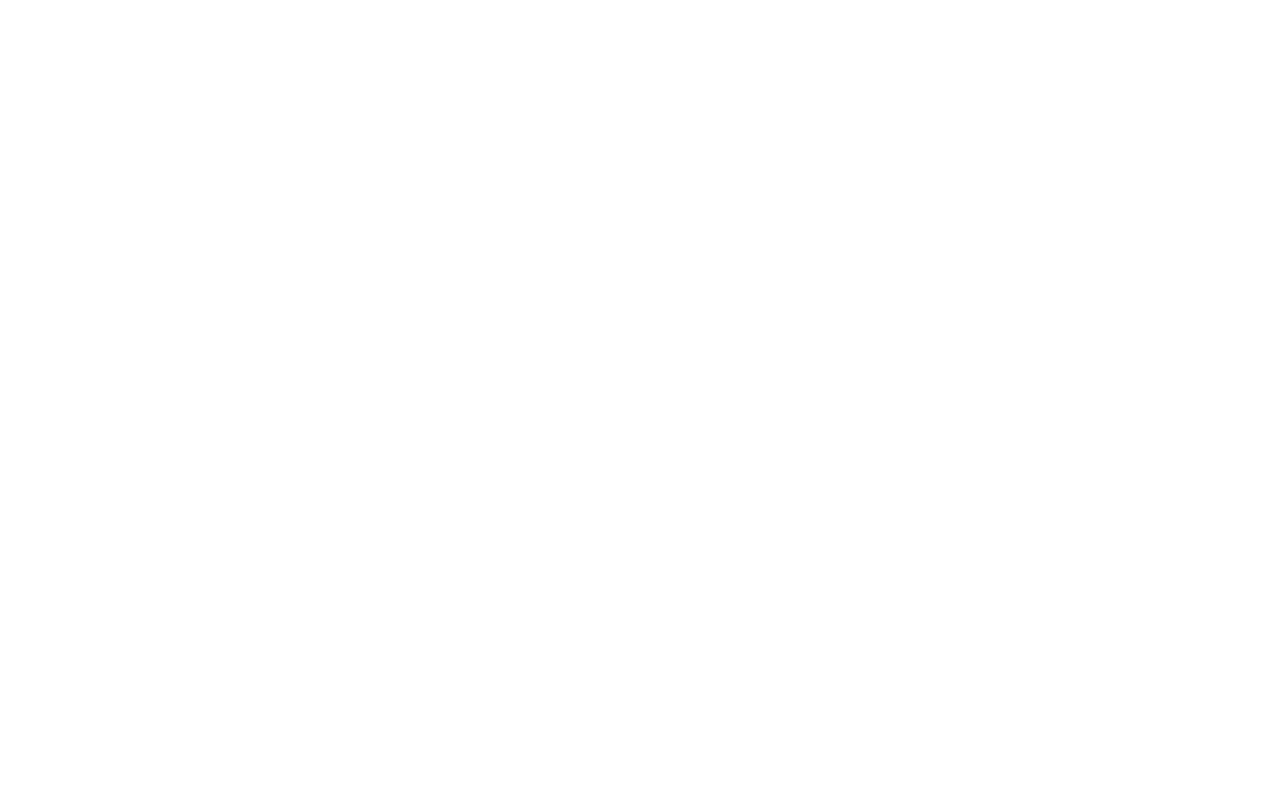
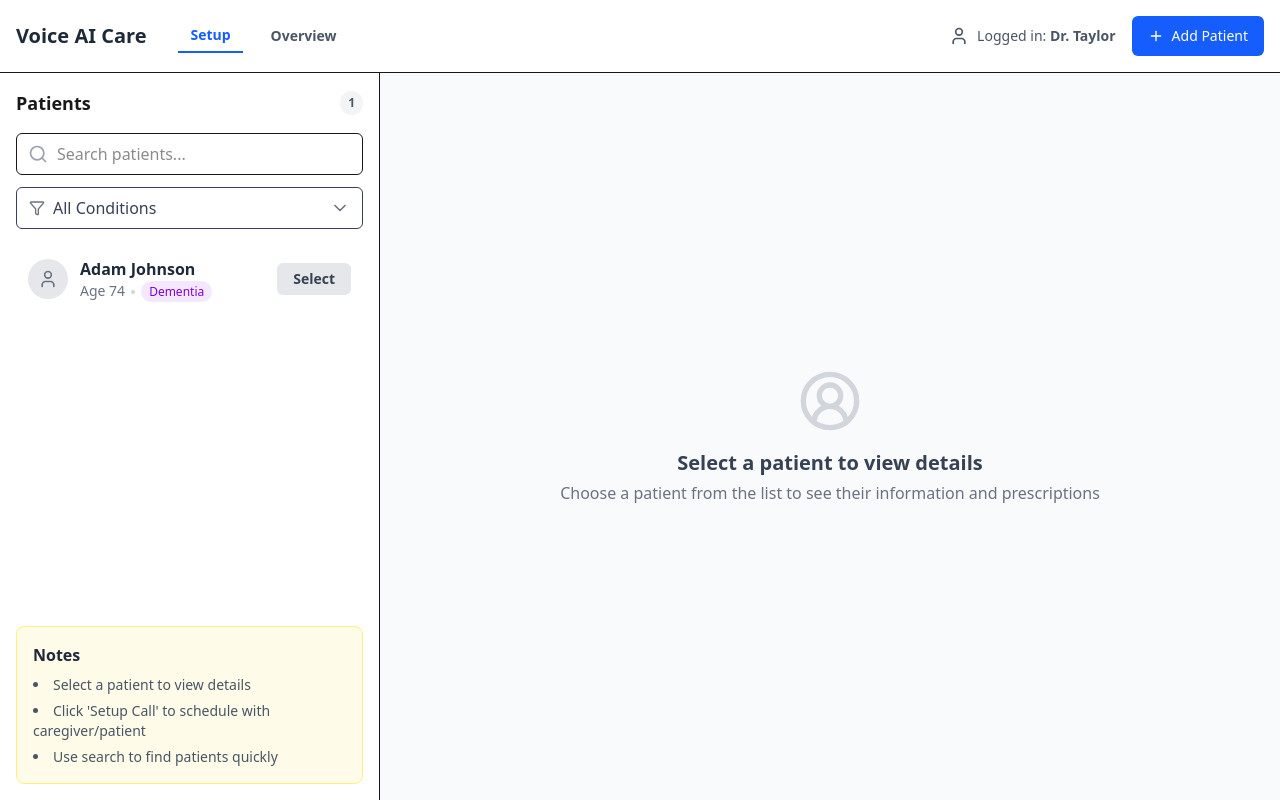
Before and after one commit to useyourshadow/ShellHacks25, a React app in the folder frontend/: page /dashboard in a window 1280 px wide. Before the commit this address had no page. Built offline with nearby package versions, Linux system fonts and the light colour scheme; the HTML template or start-up script is replaced by a standard one.

Commit message:
Created frontend for dashboard

```diff
--- a/frontend/src/App.tsx
+++ b/frontend/src/App.tsx
@@ -3,7 +3,7 @@
 import { Login } from './Login';
 import { Toaster } from "react-hot-toast";
 import { Signup } from "./SignUp";
-
+import { Dashboard } from "./pages/Dashboard";
 function App() {
   return (
     <div>
@@ -14,6 +14,8 @@
         <Route path="/" element={<Home />} />
         <Route path="/login" element={<Login />} />
         <Route path="/signup" element ={<Signup/>}/>
+        <Route path="/dashboard" element={<Dashboard />} />
+
       </Routes>
     </div>
   );
--- /dev/null
+++ b/frontend/src/components/Header.tsx
@@ -0,0 +1,40 @@
+// src/components/Header.tsx
+import * as Tabs from '@radix-ui/react-tabs';
+import { User, Plus } from 'lucide-react';
+import { Button } from './ui/Button';
+
+export function Header() {
+  return (
+    <header className="flex items-center justify-between p-4 border-b bg-white">
+      <div className="flex items-center gap-8">
+        <h1 className="text-xl font-bold text-gray-800">Voice AI Care</h1>
+        <Tabs.Root defaultValue="setup">
+          <Tabs.List className="flex gap-4">
+            <Tabs.Trigger
+              value="setup"
+              className="px-3 py-1.5 text-sm font-semibold text-gray-600 data-[state=active]:text-blue-600 data-[state=active]:border-b-2 data-[state=active]:border-blue-600 focus:outline-none"
+            >
+              Setup
+            </Tabs.Trigger>
+            <Tabs.Trigger
+              value="overview"
+              className="px-3 py-1.5 text-sm font-semibold text-gray-600 data-[state=active]:text-blue-600 data-[state=active]:border-b-2 data-[state=active]:border-blue-600 focus:outline-none"
+            >
+              Overview
+            </Tabs.Trigger>
+          </Tabs.List>
+        </Tabs.Root>
+      </div>
+      <div className="flex items-center gap-4">
+        <div className="flex items-center gap-2 text-sm text-gray-600">
+          <User className="w-5 h-5" />
+          <span>Logged in: <strong>Dr. Taylor</strong></span>
+        </div>
+        <Button>
+          <Plus className="w-4 h-4 mr-2" />
+          Add Patient
+        </Button>
+      </div>
+    </header>
+  );
+}
--- /dev/null
+++ b/frontend/src/components/Notes.tsx
@@ -0,0 +1,13 @@
+// src/components/Notes.tsx
+export function Notes() {
+  return (
+    <div className="p-4 mt-4 bg-yellow-50 border border-yellow-200 rounded-lg">
+      <h3 className="font-semibold text-gray-800 mb-2">Notes</h3>
+      <ul className="space-y-1.5 text-sm text-gray-600 list-disc list-inside">
+        <li>Select a patient to view details</li>
+        <li>Click 'Setup Call' to schedule with caregiver/patient</li>
+        <li>Use search to find patients quickly</li>
+      </ul>
+    </div>
+  );
+}
--- /dev/null
+++ b/frontend/src/components/PatientCard.tsx
@@ -0,0 +1,50 @@
+
+// src/components/PatientCard.tsx
+import * as Avatar from '@radix-ui/react-avatar';
+import { User } from 'lucide-react';
+
+interface Patient {
+  name: string;
+  age: number;
+  condition: string;
+}
+
+interface PatientCardProps {
+  patient: Patient;
+  isSelected: boolean;
+  onSelect: () => void;
+}
+
+export function PatientCard({ patient, isSelected, onSelect }: PatientCardProps) {
+  return (
+    <div
+      className={`flex items-center justify-between p-3 rounded-lg cursor-pointer transition-colors ${
+        isSelected ? 'bg-blue-50' : 'hover:bg-gray-50'
+      }`}
+      onClick={onSelect}
+    >
+      <div className="flex items-center gap-3">
+        <Avatar.Root className="inline-flex items-center justify-center align-middle overflow-hidden w-10 h-10 rounded-full bg-gray-200">
+          <Avatar.Fallback>
+            <User className="w-5 h-5 text-gray-500" />
+          </Avatar.Fallback>
+        </Avatar.Root>
+        <div>
+          <p className="font-semibold text-gray-800">{patient.name}</p>
+          <div className="text-sm text-gray-500">
+            <span>Age {patient.age}</span>
+            <span className="inline-block mx-1.5 w-1 h-1 bg-gray-300 rounded-full align-middle"></span>
+            <span className="bg-purple-100 text-purple-700 text-xs font-medium px-2 py-0.5 rounded-full">{patient.condition}</span>
+          </div>
+        </div>
+      </div>
+      <button
+        className={`px-4 py-1.5 text-sm font-semibold rounded-md ${
+          isSelected ? 'bg-blue-600 text-white' : 'bg-gray-200 text-gray-700'
+        }`}
+      >
+        {isSelected ? 'Selected' : 'Select'}
+      </button>
+    </div>
+  );
+}
--- /dev/null
+++ b/frontend/src/components/PatientDetails.tsx
@@ -0,0 +1,27 @@
+// src/components/PatientDetails.tsx
+import { UserCircle2 } from 'lucide-react';
+
+interface PatientDetailsProps {
+  patientId: number | null;
+}
+
+export function PatientDetails({ patientId }: PatientDetailsProps) {
+  if (!patientId) {
+    return (
+      <div className="flex-1 flex flex-col items-center justify-center text-center text-gray-500">
+        <UserCircle2 className="w-16 h-16 text-gray-300 mb-4" />
+        <h3 className="text-xl font-semibold text-gray-700">Select a patient to view details</h3>
+        <p className="mt-1">Choose a patient from the list to see their information and prescriptions</p>
+      </div>
+    );
+  }
+
+  // When a patient is selected, you would fetch and display their details here.
+  // For now, we'll just show a placeholder.
+  return (
+    <div className="flex-1 p-8">
+       <h2 className="text-2xl font-bold">Patient Details for ID: {patientId}</h2>
+       {/* Details content would go here */}
+    </div>
+  );
+}
--- /dev/null
+++ b/frontend/src/components/Sidebar.tsx
@@ -0,0 +1,76 @@
+// src/components/Sidebar.tsx
+import { useState } from 'react';
+import { Search, ChevronDown, Filter } from 'lucide-react';
+import * as Select from '@radix-ui/react-select';
+import { PatientCard } from './PatientCard';
+import { Notes } from './Notes';
+
+// Mock data
+const mockPatients = [
+  { id: 1, name: 'Adam Johnson', age: 74, condition: 'Dementia' },
+  // Add more patients here if you want
+];
+
+interface SidebarProps {
+  selectedPatientId: number | null;
+  onPatientSelect: (id: number) => void;
+}
+
+export function Sidebar({ selectedPatientId, onPatientSelect }: SidebarProps) {
+  return (
+    <aside className="w-[380px] bg-white border-r p-4 flex flex-col">
+      <div className="flex items-center justify-between mb-4">
+        <h2 className="text-lg font-bold">Patients</h2>
+        <span className="bg-gray-100 text-gray-600 text-xs font-semibold px-2 py-1 rounded-full">
+          {mockPatients.length}
+        </span>
+      </div>
+
+      {/* Search and Filters */}
+      <div className="space-y-3 mb-4">
+        <div className="relative">
+          <Search className="absolute left-3 top-1/2 -translate-y-1/2 w-5 h-5 text-gray-400" />
+          <input
+            type="text"
+            placeholder="Search patients..."
+            className="w-full pl-10 pr-4 py-2 border rounded-md focus:outline-none focus:ring-2 focus:ring-blue-500"
+          />
+        </div>
+        <Select.Root>
+          <Select.Trigger className="w-full flex items-center justify-between px-3 py-2 border rounded-md text-gray-700 bg-white focus:outline-none focus:ring-2 focus:ring-blue-500">
+            <div className="flex items-center gap-2">
+              <Filter className="w-4 h-4 text-gray-500"/>
+              <Select.Value placeholder="All Conditions" />
+            </div>
+            <Select.Icon>
+              <ChevronDown className="w-5 h-5 text-gray-500" />
+            </Select.Icon>
+          </Select.Trigger>
+          <Select.Portal>
+            <Select.Content className="bg-white border rounded-md shadow-lg p-1">
+              <Select.Viewport>
+                <Select.Item value="all" className="px-3 py-1.5 rounded text-sm hover:bg-gray-100 cursor-pointer outline-none">All Conditions</Select.Item>
+                <Select.Item value="dementia" className="px-3 py-1.5 rounded text-sm hover:bg-gray-100 cursor-pointer outline-none">Dementia</Select.Item>
+                <Select.Item value="diabetes" className="px-3 py-1.5 rounded text-sm hover:bg-gray-100 cursor-pointer outline-none">Diabetes</Select.Item>
+              </Select.Viewport>
+            </Select.Content>
+          </Select.Portal>
+        </Select.Root>
+      </div>
+
+      {/* Patient List */}
+      <div className="flex-grow space-y-2">
+        {mockPatients.map((patient) => (
+          <PatientCard
+            key={patient.id}
+            patient={patient}
+            isSelected={selectedPatientId === patient.id}
+            onSelect={() => onPatientSelect(patient.id)}
+          />
+        ))}
+      </div>
+
+      <Notes />
+    </aside>
+  );
+}
--- /dev/null
+++ b/frontend/src/components/ui/Button.tsx
@@ -0,0 +1,41 @@
+// src/components/ui/Button.tsx
+import React from 'react';
+import { cva, type VariantProps } from 'class-variance-authority';
+
+const buttonVariants = cva(
+  'inline-flex items-center justify-center rounded-md text-sm font-medium transition-colors focus:outline-none disabled:opacity-50 disabled:pointer-events-none',
+  {
+    variants: {
+      variant: {
+        default: 'bg-blue-600 text-white hover:bg-blue-700',
+        secondary: 'bg-gray-100 text-gray-900 hover:bg-gray-200',
+      },
+      size: {
+        default: 'h-10 py-2 px-4',
+        sm: 'h-9 px-3 rounded-md',
+      },
+    },
+    defaultVariants: {
+      variant: 'default',
+      size: 'default',
+    },
+  }
+);
+
+export interface ButtonProps
+  extends React.ButtonHTMLAttributes<HTMLButtonElement>,
+    VariantProps<typeof buttonVariants> {}
+
+const Button = React.forwardRef<HTMLButtonElement, ButtonProps>(
+  ({ className, variant, size, ...props }, ref) => {
+    return (
+      <button
+        className={buttonVariants({ variant, size, className })}
+        ref={ref}
+        {...props}
+      />
+    );
+  }
+);
+
+export { Button };
--- /dev/null
+++ b/frontend/src/pages/Dashboard.tsx
@@ -0,0 +1,22 @@
+// src/pages/Dashboard.tsx
+import { useState } from 'react';
+import { Header } from '../components/Header';
+import { Sidebar } from '../components/Sidebar';
+import { PatientDetails } from '../components/PatientDetails';
+
+export function Dashboard() {
+  const [selectedPatientId, setSelectedPatientId] = useState<number | null>(null);
+
+  return (
+    <div className="h-screen w-screen bg-gray-50 flex flex-col">
+      <Header />
+      <main className="flex flex-1 overflow-hidden">
+        <Sidebar
+          selectedPatientId={selectedPatientId}
+          onPatientSelect={setSelectedPatientId}
+        />
+        <PatientDetails patientId={selectedPatientId} />
+      </main>
+    </div>
+  );
+}
```
